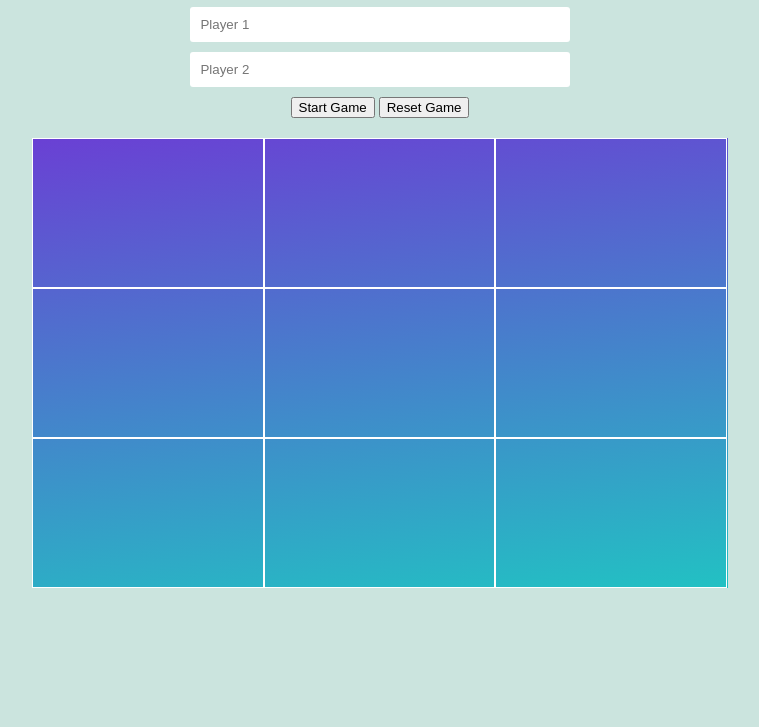
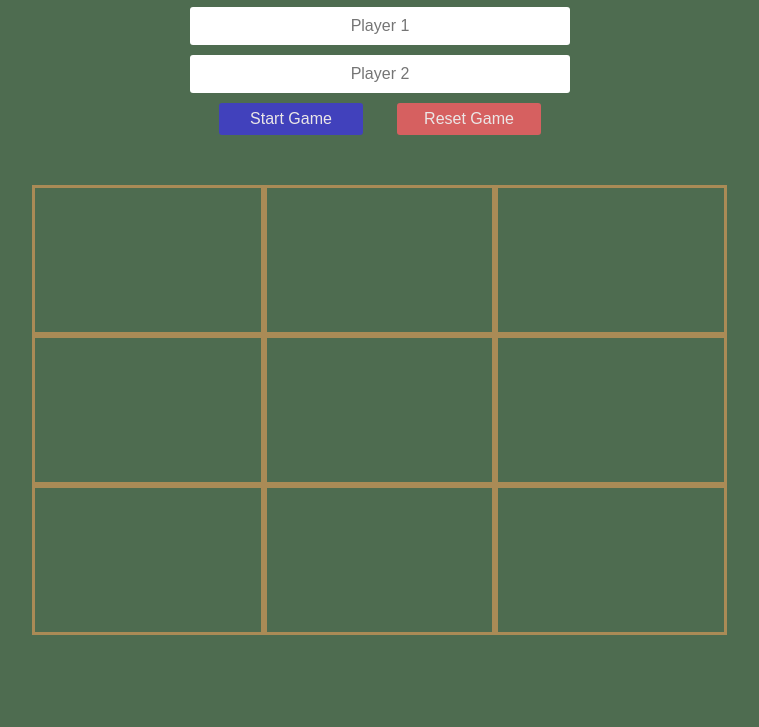
Before and after one commit to cmcneil7532/tic-tac-toe, a plain HTML site: page index.html in a window 1280 px wide. Shown: the part 73-800 px from the top of the page, without its empty margins (260-1019 px from the left). Drawn offline with Linux system fonts and the light colour scheme.

Commit message:
Add CSS and fix next turn functionality

```diff
--- a/app.js
+++ b/app.js
@@ -38,11 +38,12 @@ body.appendChild(titleH1);
 
 const h2 = document.createElement("h2");
 body.appendChild(h2);
-
+//Decide who x and o base off randomization
 function renderPlayerTurn() {
   if (!state.player1 && !state.player2) {
     alert("Need player info to display");
   } else if (state.player1 && state.player2) {
+    h2.classList.remove("hidden");
     if (state.turnIndex === 0) {
       h2.innerText = `${state.player1} turn`;
     } else if (state.turnIndex === 1) {
@@ -128,15 +129,13 @@ startGame.addEventListener("click", () => {
     state.player1Symbol = state.currentPlayer[randomNumber];
     if (state.player1Symbol === "x") {
       state.player2symbol = "o";
-      alert(`${state.player1} starts`);
+      alert(`${state.player1} starts!`);
     } else if (state.player1Symbol === "o") {
       state.player2symbol = "x";
-      alert(`${state.player2} starts`);
+      alert(`${state.player2} starts!`);
     }
   }
 });
-const h4 = document.createElement("h4");
-board.appendChild(h4);
 //check for winner
 function checkForWinner() {
   //Look for horizontal win
@@ -148,8 +147,8 @@ function checkForWinner() {
   ) {
     alert(
       state.board[0].tile === state.player1Symbol
-        ? (h4.innerText = `${state.player1} won!`)
-        : (h4.innerText = `${state.player2} won!`)
+        ? `${state.player1} won!`
+        : `${state.player2} won!`
     );
   } else if (
     board[3].tile !== "" &&
@@ -276,5 +275,5 @@ function resetGame(parent) {
 }
 restartGame.addEventListener("click", () => {
   resetGame(board);
-  body.removeChild(h2);
+  h2.classList.add("hidden");
 });
--- a/style.css
+++ b/style.css
@@ -2,18 +2,18 @@
   box-sizing: border-box;
 }
 body {
-  background-color: #cbe4de;
+  background-color: #4e6c50;
 }
 
 #board {
   display: flex;
   flex-wrap: wrap;
-  margin: 0 auto;
+  margin: 50px auto 0 auto;
   width: 55%;
-  background: linear-gradient(353deg, #22c1c3, #6a40d4);
 }
 #title {
   text-align: center;
+  color: white;
 }
 .header {
   text-align: center;
@@ -22,7 +22,7 @@ body {
 .cell {
   height: 150px;
   width: 33.3%;
-  border: 1px solid rgb(255, 255, 255);
+  border: 3px solid #aa8b56;
   font-size: 60px;
   display: flex;
   justify-content: center;
@@ -35,6 +35,7 @@ h1 {
 }
 h2 {
   text-align: center;
+  color: white;
 }
 
 #h3 {
@@ -47,6 +48,8 @@ input {
   border: none;
   padding: 10px;
   border-radius: 3px;
+  text-align: center;
+  font-size: 1rem;
 }
 input:hover {
   box-shadow: 0px 2px 3px gray;
@@ -54,3 +57,24 @@ input:hover {
 input:focus {
   outline: none;
 }
+button {
+  border: none;
+  height: 2rem;
+  border-radius: 3px;
+  width: 9rem;
+  cursor: pointer;
+}
+#start {
+  background-color: rgb(65, 65, 188);
+  margin-right: 30px;
+  color: rgb(235, 231, 231);
+  font-size: 1rem;
+}
+#restart {
+  background-color: rgb(214, 96, 96);
+  color: rgb(235, 231, 231);
+  font-size: 1rem;
+}
+.hidden {
+  visibility: hidden;
+}
```
